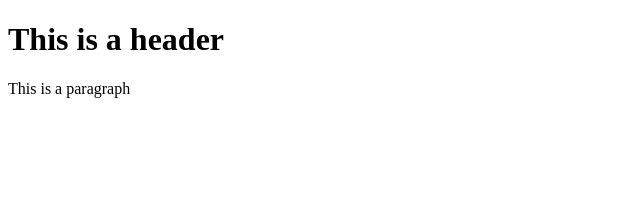
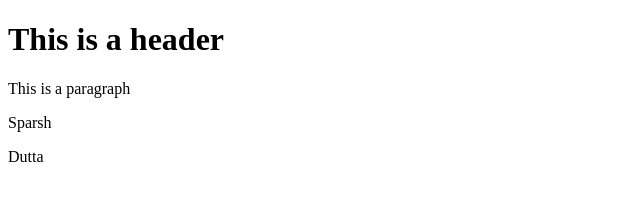
Before and after one commit to Sparsh123/test-git, a website: page index.html in a window 1280 px wide. Shown: the full height of the page, 0-640 px from the left. Drawn offline with Linux system fonts and the light colour scheme.

Commit message:
after node

```diff
--- a/index.html
+++ b/index.html
@@ -6,5 +6,7 @@
 <body>
 <h1> This is a header </h1>
 <p> This is a paragraph</p>
+<p> Sparsh </p>
+<p> Dutta </p>
 </body>
 </html>
```
Also changed, not shown: package.json (added, +24 -0 lines), 1 other file.
